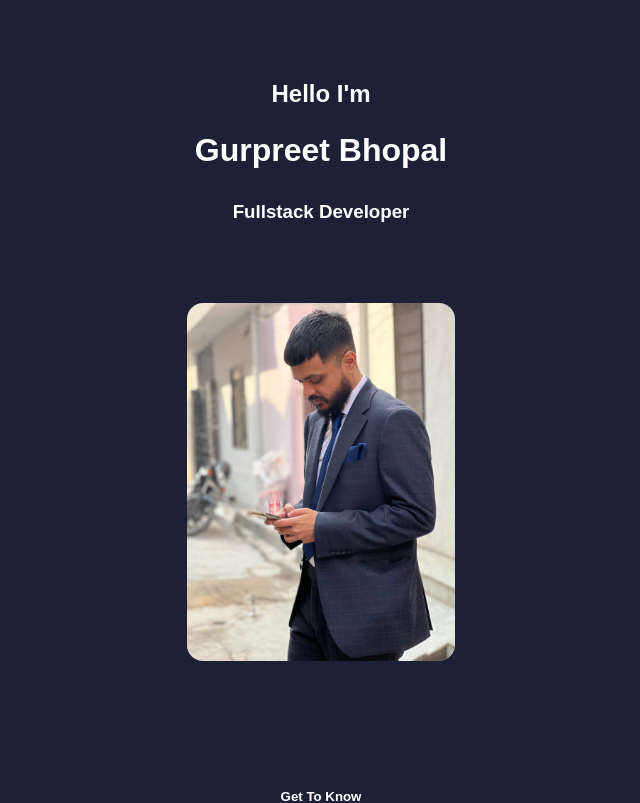
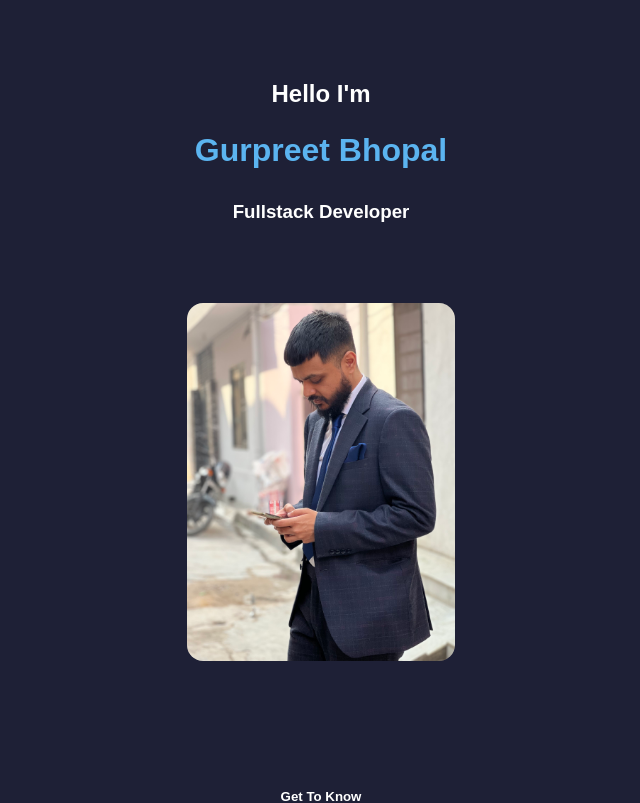
Before and after one commit to bhopalg/portfolio-2022, an Angular app: page / in a window 1280 px wide. Shown: the top 803 px of the page, without its empty margins (319-959 px from the left). Built offline with nearby package versions, Linux system fonts and the light colour scheme; a web font is replaced by a local one.

Commit message:
added in alt words to img tags

```diff
--- a/src/app/about-me/about-me.component.html
+++ b/src/app/about-me/about-me.component.html
@@ -6,7 +6,7 @@
   <div fxLayout="row" fxLayout.lt-lg="column" fxLayoutAlign="space-around center" fxLayoutGap="2em" class="about-me-info">
     <div fxFlex="50" fxFlex.lt-lg="100" class="about-me-image-container" fxLayoutAlign="space-around center">
       <div class="about-me-image-background"></div>
-      <img src="/assets/images/photo-2.jpg" class="about-me-image"/>
+      <img src="/assets/images/photo-2.jpg" alt="about-me" class="about-me-image"/>
     </div>
     <div fxFlex="50" fxLayout="column" fxFlex.lt-lg="100" fxLayoutGap="1em">
       <div fxFlex="100" fxLayout="row" fxLayout.lt-lg="column" fxLayoutAlign="space-evenly center" class="achievement-section" fxLayoutGap="1em">
--- a/src/app/banner/banner.component.html
+++ b/src/app/banner/banner.component.html
@@ -1,10 +1,10 @@
 <div fxLayout="column" class="banner">
   <div fxLayout="column" fxLayoutGap="1em" fxFlex="100" fxLayoutAlign="space-around center" class="banner-title">
     <h2 fxFlex="100">Hello I'm</h2>
-    <h1 fxFlex="100">Gurpreet Bhopal</h1>
+    <h1 fxFlex="100" class="header">Gurpreet Bhopal</h1>
     <h3 fxFlex="100">Fullstack Developer</h3>
   </div>
   <div fxFlex="100" fxLayoutAlign="space-around center" class="banner-image-container">
-    <img src="/assets/images/photo-1.jpeg" class="banner-image" />
+    <img src="/assets/images/photo-1.jpeg" class="banner-image" alt="banner-image"/>
   </div>
 </div>
```
